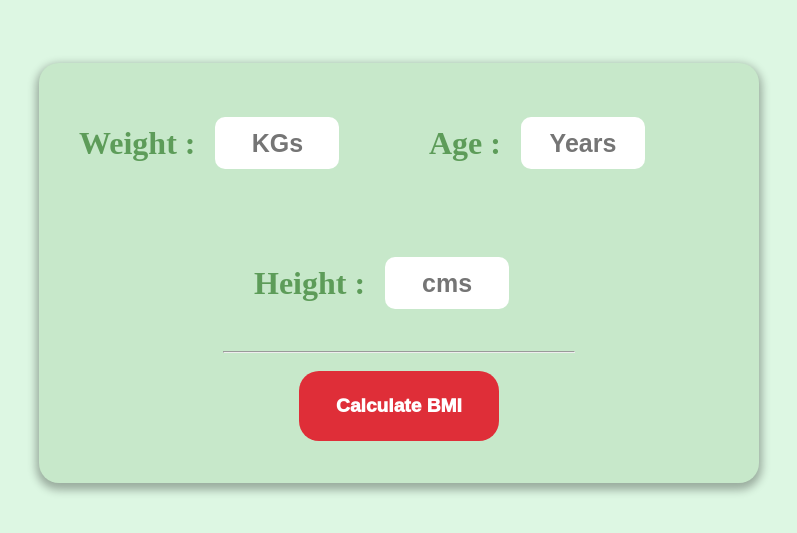
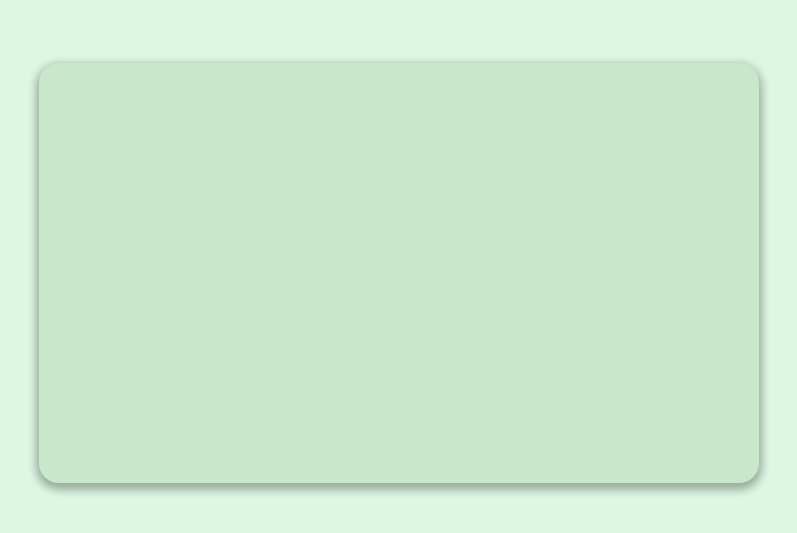
Before and after one commit to DumbestSoul/OBOMI, a React (Vite) app: page / in a window 1280 px wide. Shown: the part 127-660 px from the top of the page, without its empty margins (241-1038 px from the left). Built offline with nearby package versions, Linux system fonts and the light colour scheme.

Commit message:
Main2 element created

```diff
--- a/App.jsx
+++ b/App.jsx
@@ -1,10 +1,11 @@
 import Main1 from "./components/Main1";
+import Main2 from './components/Main2';
 
 export default function App(){
     return (
         <div className="mainBody">
             <Main1 />
-            <div className="main2"></div>
+            <Main2 />
         </div>
     )
 }
--- /dev/null
+++ b/components/Main2.jsx
@@ -0,0 +1,10 @@
+import React from "react";
+import '../styles/main2.css';
+
+
+export default function Main2(){
+    return (
+        <div className="main2">
+        </div>
+    );
+}
--- a/styles/main1.css
+++ b/styles/main1.css
@@ -1,4 +1,5 @@
 .main1{
+    display : none;
     width: 700px;
     height: 400px;
     padding : 10px;
--- /dev/null
+++ b/styles/main2.css
@@ -0,0 +1,9 @@
+.main2{
+    width: 700px;
+    height: 400px;
+    padding : 10px;
+    border: none;
+    border-radius: 20px;
+    box-shadow: 0px 4px 8px 3px rgba(0, 0, 0, 0.3);
+    background-color:#C7E8CA;
+}
```
